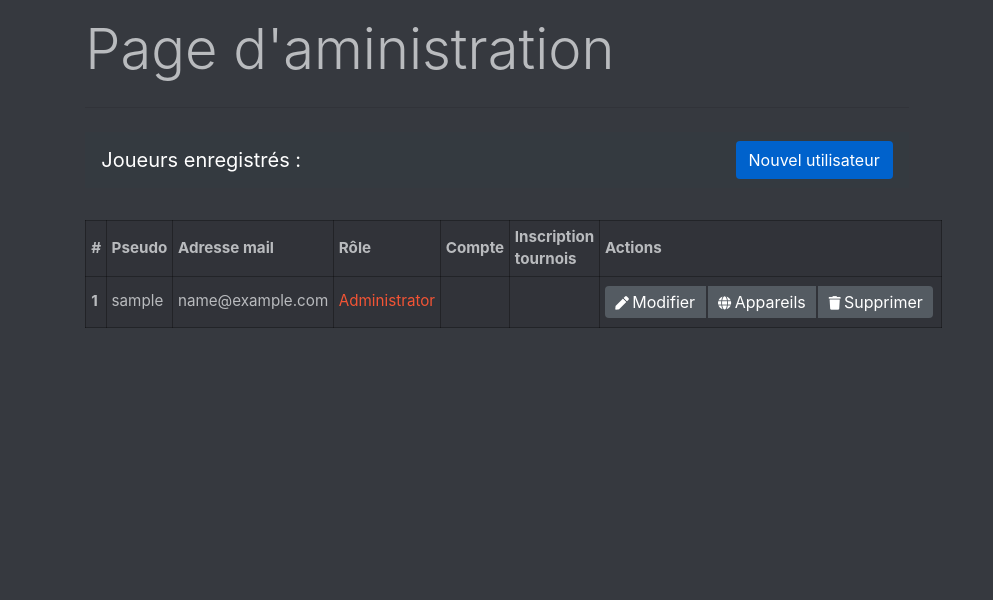
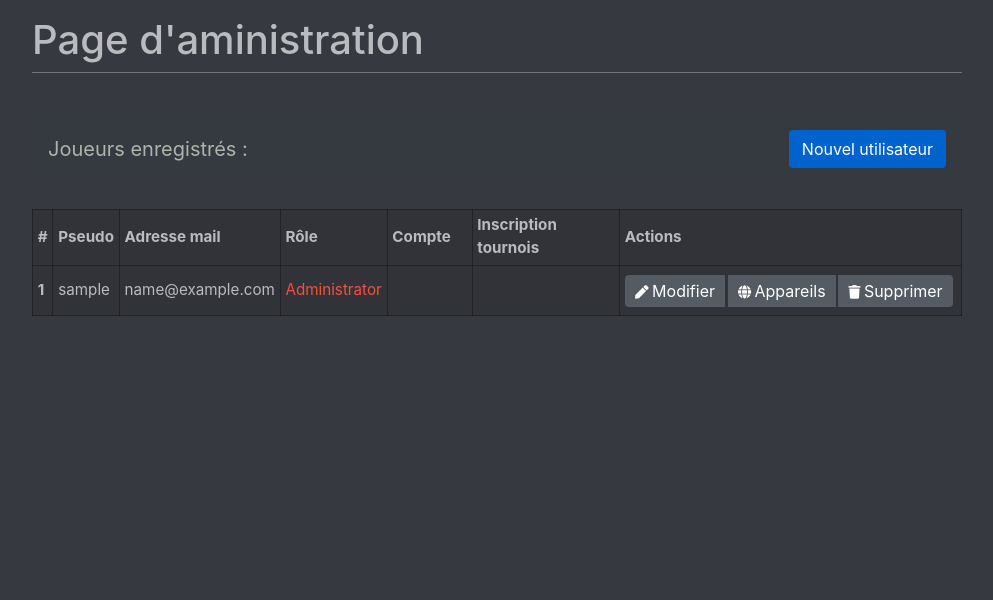
Before and after one commit to InsaLan/langate2000, a Django app: page /management in a window 1280 px wide. Shown: the part 58-658 px from the top of the page, without its empty margins (143-1136 px from the left). Run offline with Django 3.2, Linux system fonts and the light colour scheme; the visitor is signed in with stand-in values (Sample User, id 1); data comes from the database, SQL or seed files in the repository; some libraries are stand-ins or nearby versions.

Commit message:
Minor CSS fixes

```diff
--- a/langate/portal/templates/portal/management.html
+++ b/langate/portal/templates/portal/management.html
@@ -4,21 +4,19 @@
 
     {% include 'portal/modal_create_user.html' %}
 
-    <div class="pt-3 col-sm-12 col-md-10 col-lg-8 col-xl-8 text-white mx-auto">
-        <h1 class="display-4">Page d'aministration</h1>
-        <hr class="my-4">
+    <div class="pt-3 col-sm-12 col-md-11 col-lg-10 col-xl-9 text-white mx-auto">
+        <h1 class="display-5">Page d'aministration</h1>
+        <hr class="mt-2 mb-5">
 
         <nav id="navbar-title" class="navbar navbar-dark bg-dark">
             <a class="navbar-brand" href="#">Joueurs enregistrés :</a>
             <ul class="nav nav-pills">
                 <li class="nav-item">
-                    <button type="button" class="btn btn-insalan align-right" data-toggle="modal"
-                            data-target="#create-user-modal">
-                        Nouvel utilisateur
-                    </button>
+                    <button type="button" class="btn btn-insalan align-right" data-toggle="modal" data-target="#create-user-modal">Nouvel utilisateur</button>
                 </li>
             </ul>
         </nav>
+
 
         <table class="table table-sm table-insalan table-bordered">
             <thead>
@@ -65,6 +63,7 @@
             {% endfor %}
             </tbody>
         </table>
+
     </div>
 
 {% endblock %}
--- a/langate/portal/templates/portal/modal_create_user.html
+++ b/langate/portal/templates/portal/modal_create_user.html
@@ -76,7 +76,7 @@
                 </div>
             </div>
             <div class="modal-footer">
-                <button type="button" class="btn btn-sec-insalan" data-dismiss="modal">Annuler</button>
+                <button type="button" class="btn btn-secondary" data-dismiss="modal">Annuler</button>
                 <button type="button" class="btn btn-insalan">Valider</button>
             </div>
         </div>
--- a/langate/static/css/langate.css
+++ b/langate/static/css/langate.css
@@ -11,6 +11,10 @@ html, body {
 
 #content p {
     color: #AFB3AA; /* by default, all text is grey */
+}
+
+hr {
+    border-top: .5px solid rgba(255, 255, 255, .3);
 }
 
 /* Navbar */
@@ -27,12 +31,16 @@ html, body {
     color: #AFB3AA; /* white-grey for unselected links */
 }
 
-.navbar-brand img {
+.navbar-insalan .navbar-brand img {
     margin-right: 0.45rem;
 }
 
-.navbar-brand {
+.navbar-insalan .navbar-brand {
     margin-right: 0.7rem !important;
+}
+
+.navbar-dark .navbar-brand:hover, .navbar-dark .navbar-brand, .navbar-dark .navbar-brand:active, .navbar-dark .navbar-brand:focus {
+    color: #AFB3AA;
 }
 
 /* Forms */
@@ -230,3 +238,13 @@ a:hover, a:active {
 .faq-question .material-icons {
     vertical-align: middle;
 }
+
+/* Jumbotron */
+
+.jumbotron {
+    background-color: #b9bbbe;
+}
+
+.jumbotron p, .jumbotron h1 {
+    color: #212529 !important;
+}
```
